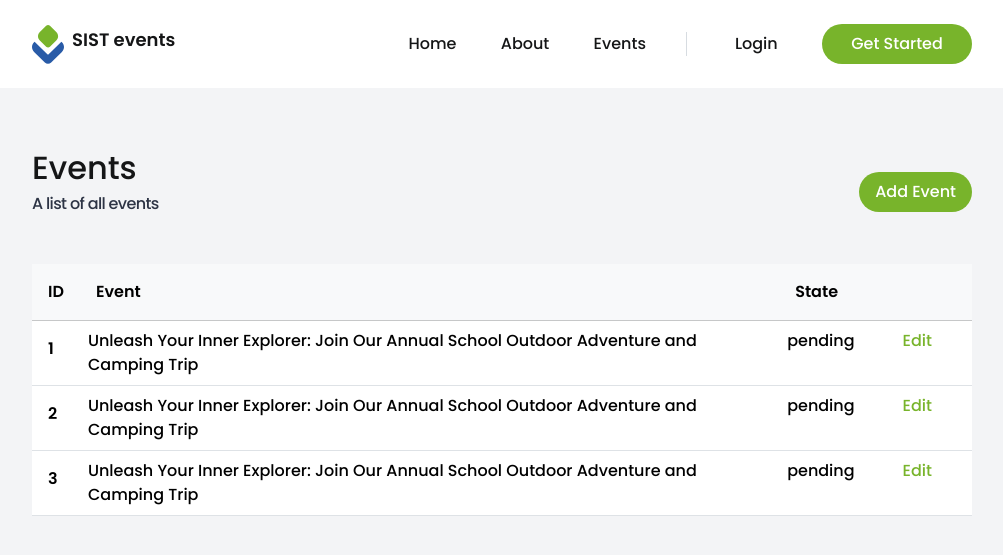
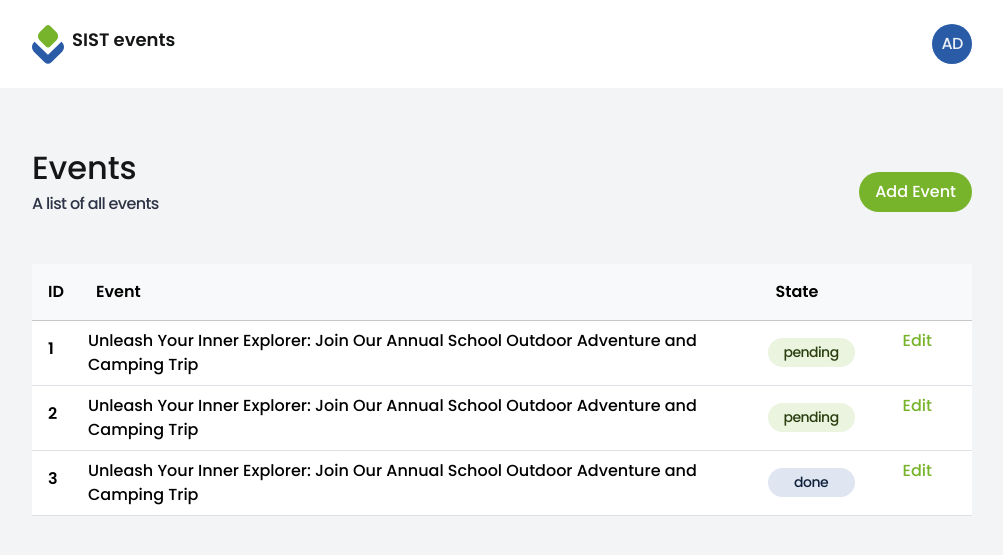
Before and after one commit to ouhoy/sist-student-union, a PHP site: page /dashboard.html in a window 1280 px wide. Shown: the top 555 px of the page, without its empty margins (138-1141 px from the left). Run offline with PHP 8.4, Linux system fonts and the light colour scheme.

Commit message:
Add pages

```diff
--- a/dashboard.html
+++ b/dashboard.html
@@ -15,12 +15,17 @@
     />
 
     <link rel="stylesheet" href="./styles/scss/main.css"/>
+    <script src="./scripts/dashboard.js" type="module" defer></script>
     <title>Dashboard</title>
 </head>
+
+<body class="border-dashboard">
+
+
 <div class="nav-container">
     <nav>
         <div class="logo">
-            <a href="./index.html">
+            <a href="#">
                 <img
                         src="./assets/icons/SIST Events Logo.svg"
                         alt="SIST Events Logo"
@@ -28,33 +33,32 @@
                 <h6 class="logo-title">SIST events</h6>
             </a>
         </div>
-        <div class="links-holder">
-            <div class="links hide-for-tablet">
-                <a href="./index.html">Home</a>
-                <a href="#">About</a>
-                <a href="./events.html">Events</a>
-            </div>
-            <div class="nav-cta">
-                <a href="./login-page.html">Login</a>
-                <button onclick="window.location.href = './register.html'">Get Started</button>
-            </div>
-            <div class="ham-menu show-for-tablet">
-                <img src="assets/icons/ham-menu.svg" alt="menu icon">
+        <div class="user">
+            <p>AD</p>
+            <div class="avatar-menu hide">
+
+                <a href="./login-page.html"> <img src="./assets/icons/arrow-right-from-arc.svg" alt="logout icon">
+                    Logout</a>
+
             </div>
         </div>
+
+
     </nav>
 </div>
-<body class="border-dashboard">
+
 
 <div class="dashboard-container">
 
     <div class="dashboard-header">
+
         <div>
             <h4>Events</h4>
             <p>A list of all events</p>
         </div>
-        <button>Add Event</button>
+        <button onclick="window.location.href = './add-event.html'">Add Event</button>
     </div>
+
     <div class="table">
         <table class="table">
             <thead class="table-light">
@@ -71,7 +75,7 @@
             <tr>
                 <th scope="row">1</th>
                 <td>Unleash Your Inner Explorer: Join Our Annual School Outdoor Adventure and Camping Trip</td>
-                <td>pending</td>
+                <td><p is-pending>pending</p></td>
                 <td></td>
                 <td class="edit-event">Edit</td>
                 <td></td>
@@ -79,7 +83,7 @@
             <tr>
                 <th scope="row">2</th>
                 <td>Unleash Your Inner Explorer: Join Our Annual School Outdoor Adventure and Camping Trip</td>
-                <td>pending</td>
+                <td><p is-pending>pending</p></td>
                 <td></td>
                 <td class="edit-event">Edit</td>
                 <td></td>
@@ -87,7 +91,7 @@
             <tr>
                 <th scope="row">3</th>
                 <td>Unleash Your Inner Explorer: Join Our Annual School Outdoor Adventure and Camping Trip</td>
-                <td>pending</td>
+                <td><p>done</p></td>
                 <td></td>
                 <td class="edit-event">Edit</td>
                 <td></td>
--- /dev/null
+++ b/scripts/controller.js
@@ -0,0 +1,3 @@
+export function $(id, selectAll = false) {
+    return selectAll ? document.querySelectorAll(id) : document.querySelector(id);
+}
--- /dev/null
+++ b/scripts/dashboard.js
@@ -0,0 +1,17 @@
+import {$} from "./controller.js"
+
+const userIcon = $(".user")
+const avatarMenu = $(".avatar-menu")
+
+
+userIcon.addEventListener("click", () => {
+    avatarMenu.classList.toggle("hide")
+})
+
+document.body.addEventListener("click", (e) => {
+
+    if (e.target.closest(".user") === userIcon) return;
+    if (avatarMenu.classList.contains("hide")) return;
+    avatarMenu.classList.toggle("hide")
+
+})
--- a/scripts/login-validation.js
+++ b/scripts/login-validation.js
@@ -13,7 +13,7 @@ submitBtn.addEventListener("click", function (e) {
     e.preventDefault()
     if (!emailValidation(email.value)) return;
     if (!password.value) {
-        console.log("Please enter a password!")
+        alert("Please enter a password!")
         password.value = ""
         return
     }
--- a/styles/scss/main.css
+++ b/styles/scss/main.css
@@ -744,6 +744,52 @@ footer .footer-nav-container .footer-nav .links a:not(:last-child) {
 .border-dashboard {
   background-color: #F3F4F6;
 }
+.border-dashboard .nav-container .user {
+  width: 40px;
+  height: 40px;
+  border-radius: 32px;
+  background-color: #295BA7;
+  display: flex;
+  align-items: center;
+  justify-content: center;
+  cursor: pointer;
+  transition: all 0.2s ease-in-out;
+  position: relative;
+}
+.border-dashboard .nav-container .user:active, .border-dashboard .nav-container .user:focus {
+  transform: scale(0.95);
+  background-color: #214986;
+}
+.border-dashboard .nav-container .user p {
+  color: #EAEFF6;
+  margin: 0 auto;
+}
+.border-dashboard .nav-container .avatar-menu {
+  position: absolute;
+  top: 48px;
+  background-color: white;
+  padding: 16px 32px;
+  border-radius: 8px;
+  box-shadow: 0 0 4px rgba(0, 0, 0, 0.14);
+}
+.border-dashboard .nav-container .avatar-menu a {
+  display: flex;
+  align-items: center;
+  justify-content: center;
+  gap: 8px;
+}
+
+.page-form-title {
+  width: 400px;
+  margin: 64px auto;
+}
+.page-form-title h4, .page-form-title p {
+  text-align: center;
+}
+
+form {
+  margin-bottom: 64px;
+}
 
 .dashboard-container {
   display: flex;
@@ -765,6 +811,21 @@ footer .footer-nav-container .footer-nav .links a:not(:last-child) {
   font-weight: 500;
   background-color: white;
   margin: 32px auto;
+}
+.dashboard-container table td p {
+  display: flex;
+  align-items: center;
+  justify-content: center;
+  color: #0E203A;
+  background-color: #DFE6F2;
+  padding: 4px 16px;
+  margin: 9px 0px;
+  border-radius: 32px;
+  font-size: 14px;
+}
+.dashboard-container table td p[is-pending] {
+  color: #2A3F0F;
+  background-color: #EBF4DF;
 }
 .dashboard-container table th {
   padding: 16px;
--- a/styles/scss/main.scss
+++ b/styles/scss/main.scss
@@ -962,6 +962,64 @@ footer {
 /*------------------DASHBOARD PAGE------------------*/
 .border-dashboard {
   background-color: #F3F4F6;
+
+  .nav-container {
+    .user {
+      width: 40px;
+      height: 40px;
+      border-radius: 32px;
+      background-color: $secondary;
+      display: flex;
+      align-items: center;
+      justify-content: center;
+      cursor: pointer;
+      transition: all 0.2s ease-in-out;
+      position: relative;
+
+      &:active, &:focus {
+        transform: scale(0.95);
+        background-color: $secondary-active;
+      }
+
+      p {
+        color: $secondary-light;
+
+        margin: 0 auto;
+      }
+    }
+
+    .avatar-menu {
+
+      position: absolute;
+      top: 48px;
+      background-color: white;
+      padding: 16px 32px;
+      border-radius: $radius;
+      box-shadow: 0 0 4px rgba(0, 0, 0, 0.14);
+
+      a {
+        display: flex;
+        align-items: center;
+        justify-content: center;
+        gap: 8px;
+      }
+    }
+  }
+
+
+}
+
+.page-form-title {
+  width: 400px;
+  margin: 64px auto;
+
+  h4, p {
+    text-align: center;
+  }
+}
+
+form {
+  margin-bottom: 64px;
 }
 
 .dashboard-container {
@@ -978,6 +1036,8 @@ footer {
     justify-content: space-between;
     align-items: center;
     width: $max-width;
+
+
   }
 
   table {
@@ -987,6 +1047,24 @@ footer {
     font-weight: 500;
     background-color: white;
     margin: 32px auto;
+
+    td {
+      p {
+        display: flex;
+        align-items: center;
+        justify-content: center;
+        color: $secondary-darker;
+        background-color: $secondary-light-hover;
+        padding: 4px 16px;
+        margin: 9px 0px;
+        border-radius: 32px;
+        font-size: 14px;
+      }
+      p[is-pending] {
+        color: $primary-darker;
+        background-color: $primary-light-hover;
+      }
+    }
 
     th {
       padding: 16px;
@@ -998,6 +1076,7 @@ footer {
       color: $primary;
     }
   }
+
 }
 
 @media screen and (max-width: 1024px) {
```
Also changed, not shown: add-event.html (added, +79 -0 lines), register.html (+11 -6 lines), scripts/register-validation.js (+62 -7 lines), scripts/validation.js (+21 -14 lines), assets/icons/arrow-right-from-arc.svg (added), 1 other file.
